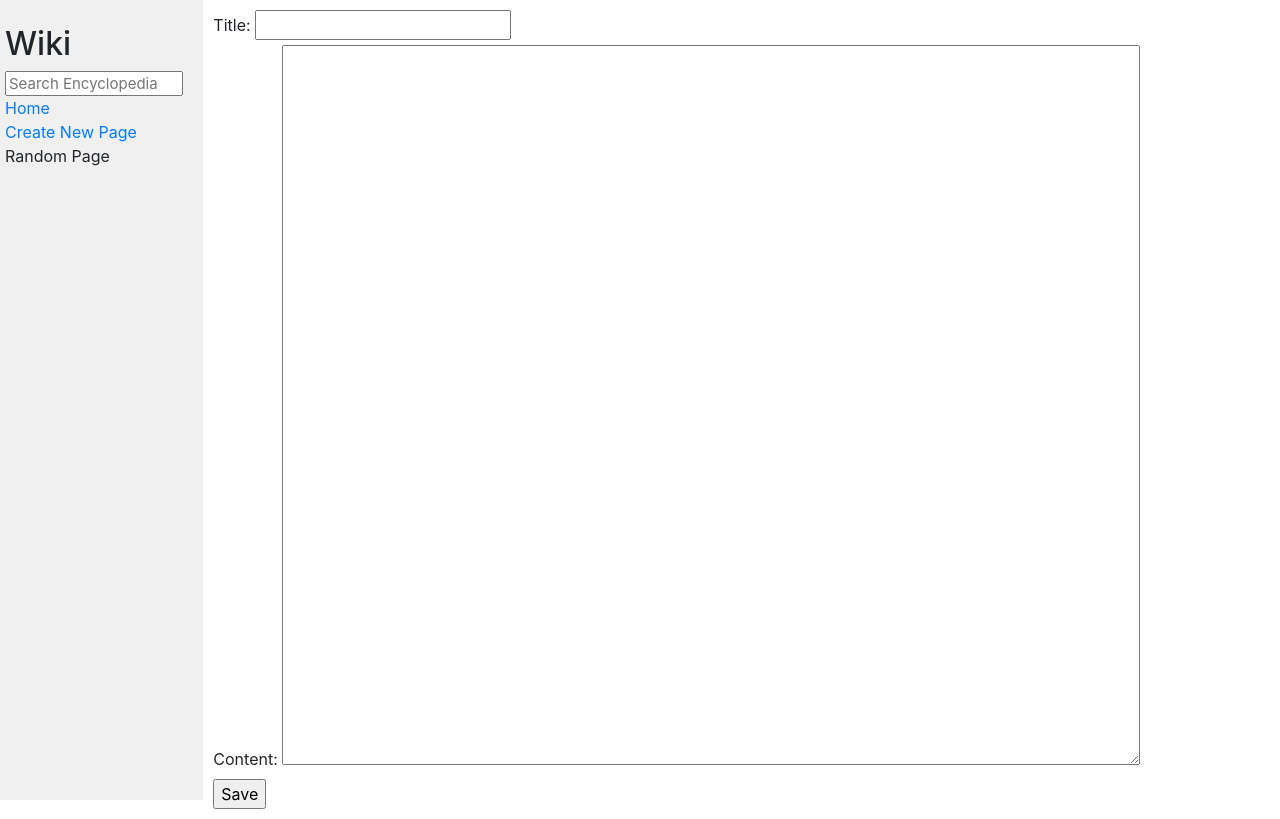
After one commit to Marshvp/wiki, a Django app: page /wiki/create/ in a window 1280 px wide. The commit adds this page. Run offline with Django 3.2, Linux system fonts and the light colour scheme; some libraries are stand-ins or nearby versions.

Commit message:
new page done

```diff
--- a/encyclopedia/templates/encyclopedia/layout.html
+++ b/encyclopedia/templates/encyclopedia/layout.html
@@ -19,7 +19,7 @@
                     <a href="{% url 'index' %}">Home</a>
                 </div>
                 <div>
-                    Create New Page
+                    <a href="{% url 'new_page' %}">Create New Page</a>
                 </div>
                 <div>
                     Random Page
--- /dev/null
+++ b/encyclopedia/templates/encyclopedia/new_page.html
@@ -0,0 +1,24 @@
+{% extends "encyclopedia/layout.html" %}
+
+{% block title %}
+    Create A New Page
+{% endblock %}
+
+{% block body %}
+
+{% if error_message %}
+    <p style="color: red;">{{ error_message }}</p>
+{% endif %}
+
+<form method="post" action="{% url 'new_page' %}">
+    {% csrf_token %}
+    <label for="title">Title:</label>
+    <input type="text" id="title" name="title" required>
+    <br>
+    <label for="content">Content:</label>
+    <textarea id="content" name="content" required></textarea>
+    <br>
+    <input type="submit" value="Save">
+</form>
+
+{% endblock %}
--- a/encyclopedia/urls.py
+++ b/encyclopedia/urls.py
@@ -1,13 +1,13 @@
 from django.urls import path
-from .views import content_page, entry_detail, index, search_results
+from .views import content_page, entry_detail, index, search_results, new_page
 
 from . import views
 
 urlpatterns = [
     path("", views.index, name="index"),
     path("wiki/search/", search_results, name='search_results'),
+    path("wiki/create/", new_page, name='new_page'),
     path("wiki/<str:title>/", entry_detail, name='entry_detail'),
     path('wiki/<str:filename>/', content_page, name='content_page'),
-    path("wiki/", views.index, name="index"),
-
+    path("wiki/", views.index, name="index")
 ]
--- a/encyclopedia/views.py
+++ b/encyclopedia/views.py
@@ -1,5 +1,5 @@
 from django.shortcuts import render, redirect
-from .util import get_entry, list_entries
+from .util import get_entry, list_entries, save_entry
 import markdown2
 import os
 from . import util
@@ -50,3 +50,25 @@ def search_results(request):
 
     else:
         return render(request, 'encyclopedia/search_results.html', {'results': entries, 'query': query})
+
+
+def new_page(request):
+
+    if request.method == 'POST':
+
+        title = request.POST.get('title', "")
+        content = request.POST.get('content', "")
+
+        if not title or not content:
+            error_message = "Title and Content are both required."
+            return render(request, 'encyclopedia/new_page.html', {'error_message': error_message})
+
+        if get_entry(title) is not None:
+            error_message = f"Title '{title}' is already in use. Please pick another one."
+            return render(request, 'encyclopedia/new_page.html', {'error_message': error_message})
+
+        save_entry(title, content)
+        return redirect(entry_detail, title=title)
+
+    else:
+        return render(request, 'encyclopedia/new_page.html')
```
Also changed, not shown: entries/test.md (added, +1 -0 lines), entries/test2.md (added, +1 -0 lines), entries/test3.md (added, +3 -0 lines).
